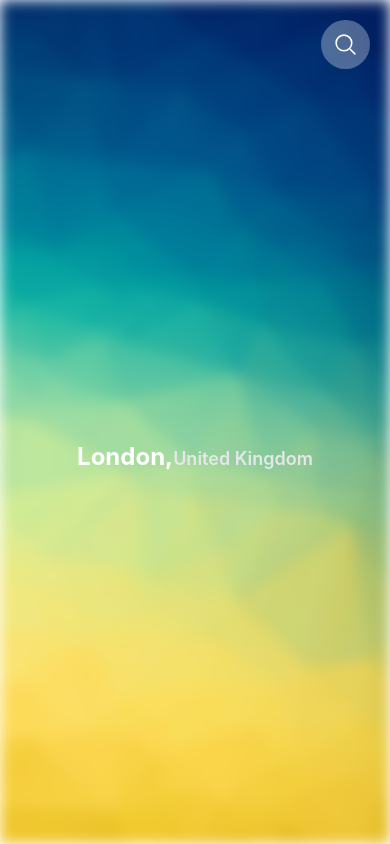
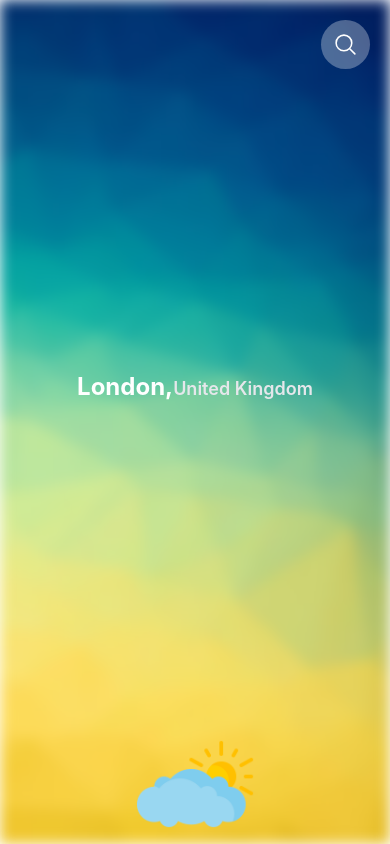
Before and after one commit to ahassh1/weather-application, a React Native app: screen /Home in a window 390 px wide. Built offline with nearby package versions, Linux system fonts and the light colour scheme.

Commit message:
image added

```diff
--- a/screens/HomeScreen.js
+++ b/screens/HomeScreen.js
@@ -26,7 +26,13 @@ const HomeScreen = () => {
       <Image
         blurRadius={7}
         source={require('../assets/images/bgdone.png')}
-        className="absolute h-full w-full"
+        //full screen image
+        style={{
+          position: 'absolute',
+          width: '100%',
+          height: '100%',
+          resizeMode: 'cover',
+        }}
       />
       <SafeAreaView className="flex flex-1">
         {/* Search section */}
@@ -79,6 +85,18 @@ const HomeScreen = () => {
             <Text className="text-lg font-semibold text-gray-200">United Kingdom</Text>
           </Text>
         </View>
+        {/* weather image  */}
+        <View className="flex-row justify-center">
+          <Image
+            source={require('../assets/images/partlycloudy.png')}
+            style={{
+              width: 120,
+              height: 120,
+              marginTop: 20,
+            }}
+            resizeMode="contain"
+          />
+        </View>
       </SafeAreaView>
     </View>
   );
```
Also changed, not shown: assets/images/partlycloudy.png (renamed from assets/partlycloudy.png).
